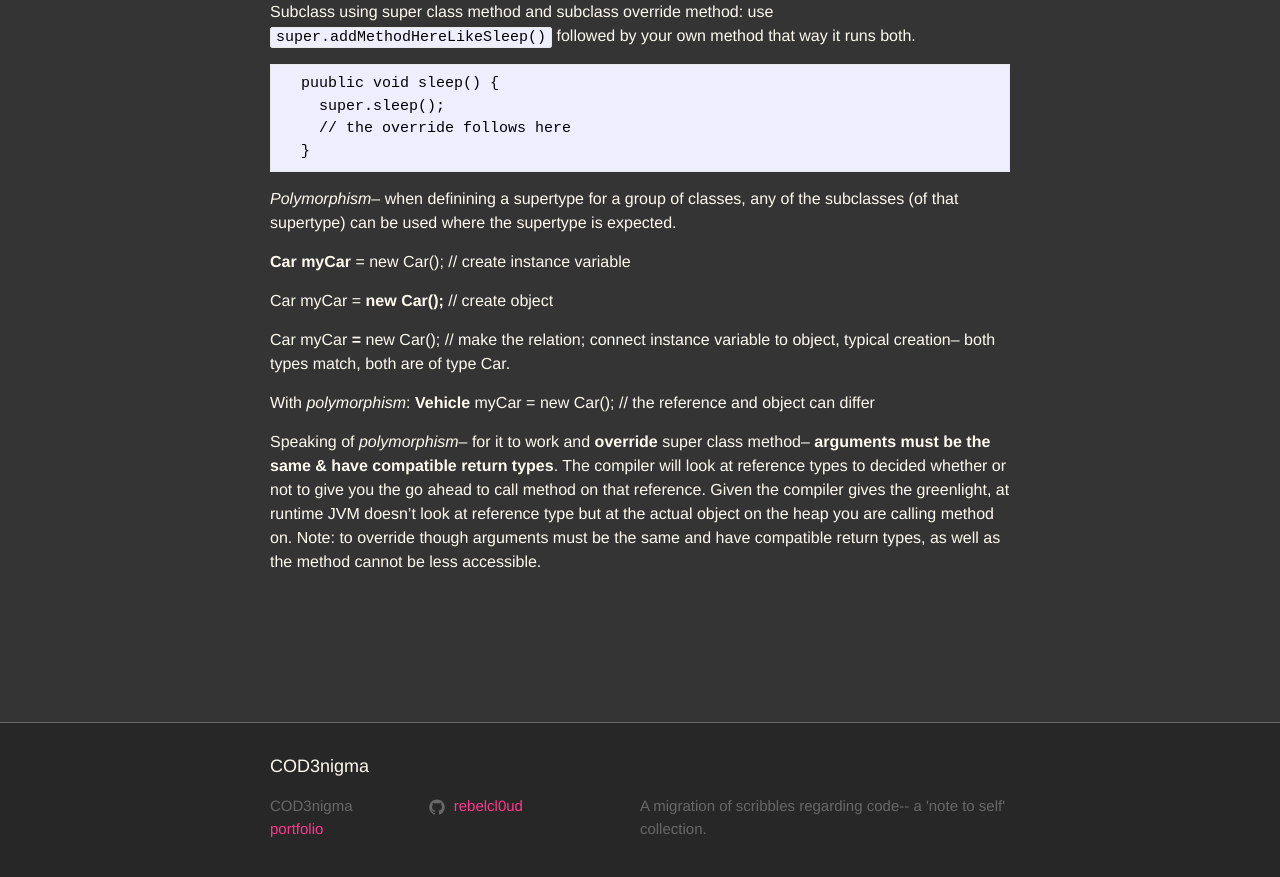
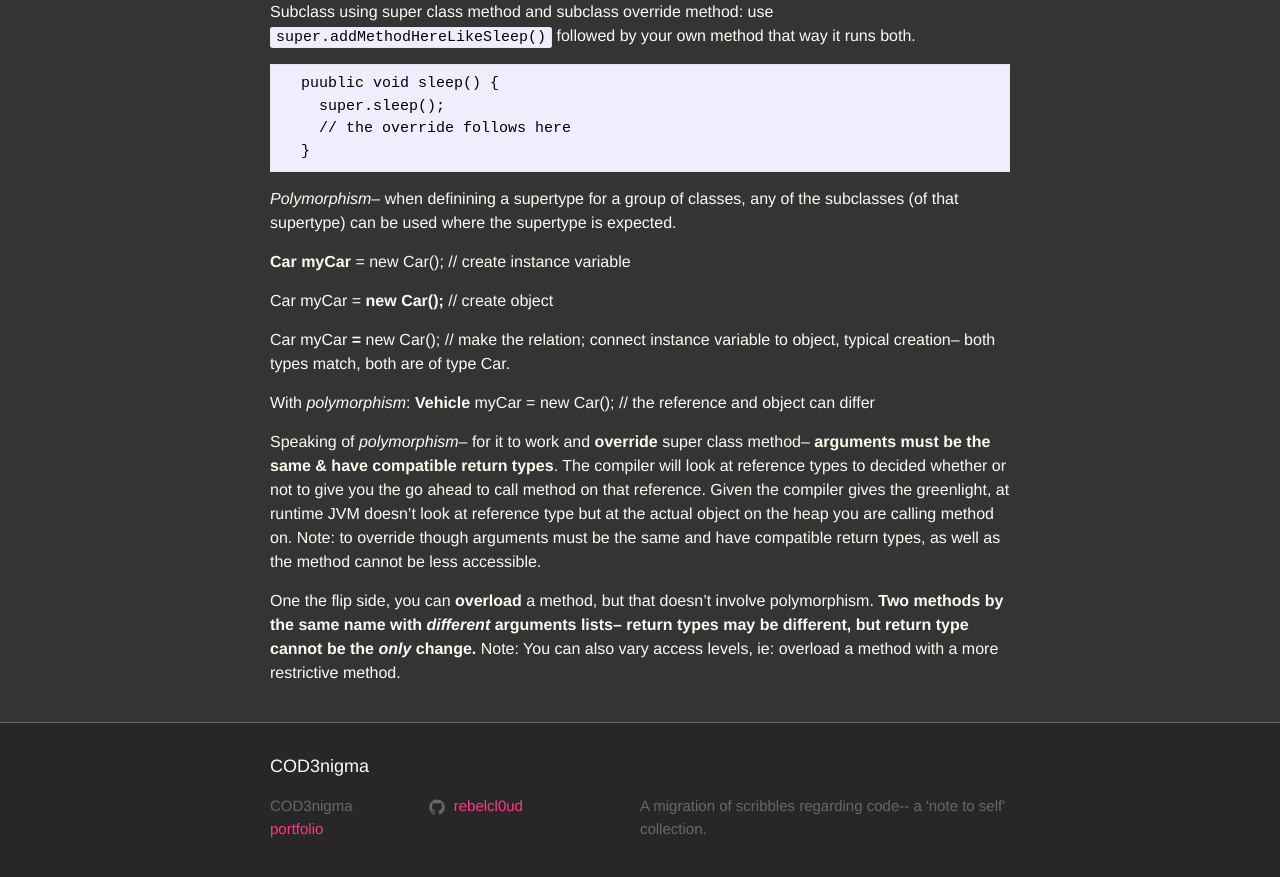
Before and after one commit to rebelcl0ud/blog, a Jekyll site: the page built from _posts/2019-03-17-[64]-design-patterns.markdown, in a window 1280 px wide and 900 px high, scrolled down 1363 px. Shown: the top 877 px of the window. Built offline with Jekyll 4.4.1, drawn with Linux system fonts in a browser that asks for light colours.

Commit message:
update: overload method

```diff
--- a/_posts/2019-03-17-[64]-design-patterns.markdown
+++ b/_posts/2019-03-17-[64]-design-patterns.markdown
@@ -66,3 +66,5 @@ I tend to forget things so I figure throwing a little post up with main pointers
   With *polymorphism*: **Vehicle** myCar = new Car(); // the reference and object can differ
 
   Speaking of *polymorphism*-- for it to work and **override** super class method-- **arguments must be the same & have compatible return types**. The compiler will look at reference types to decided whether or not to give you the go ahead to call method on that reference. Given the compiler gives the greenlight, at runtime JVM doesn't look at reference type but at the actual object on the heap you are calling method on. Note: to override though arguments must be the same and have compatible return types, as well as the method cannot be less accessible.
+
+  One the flip side, you can **overload** a method, but that doesn't involve polymorphism. **Two methods by the same name with *different* arguments lists-- return types may be different, but return type cannot be the *only* change.** Note: You can also vary access levels, ie: overload a method with a more restrictive method.
```
